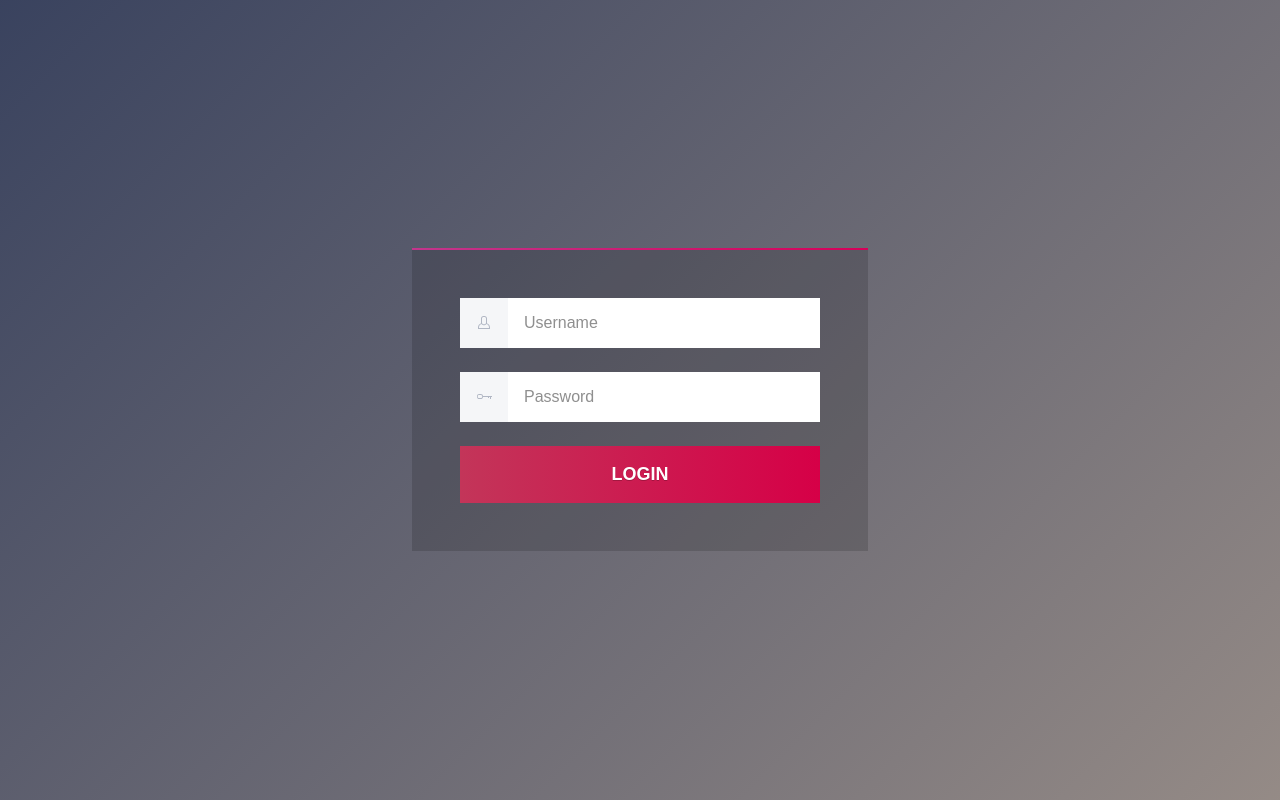
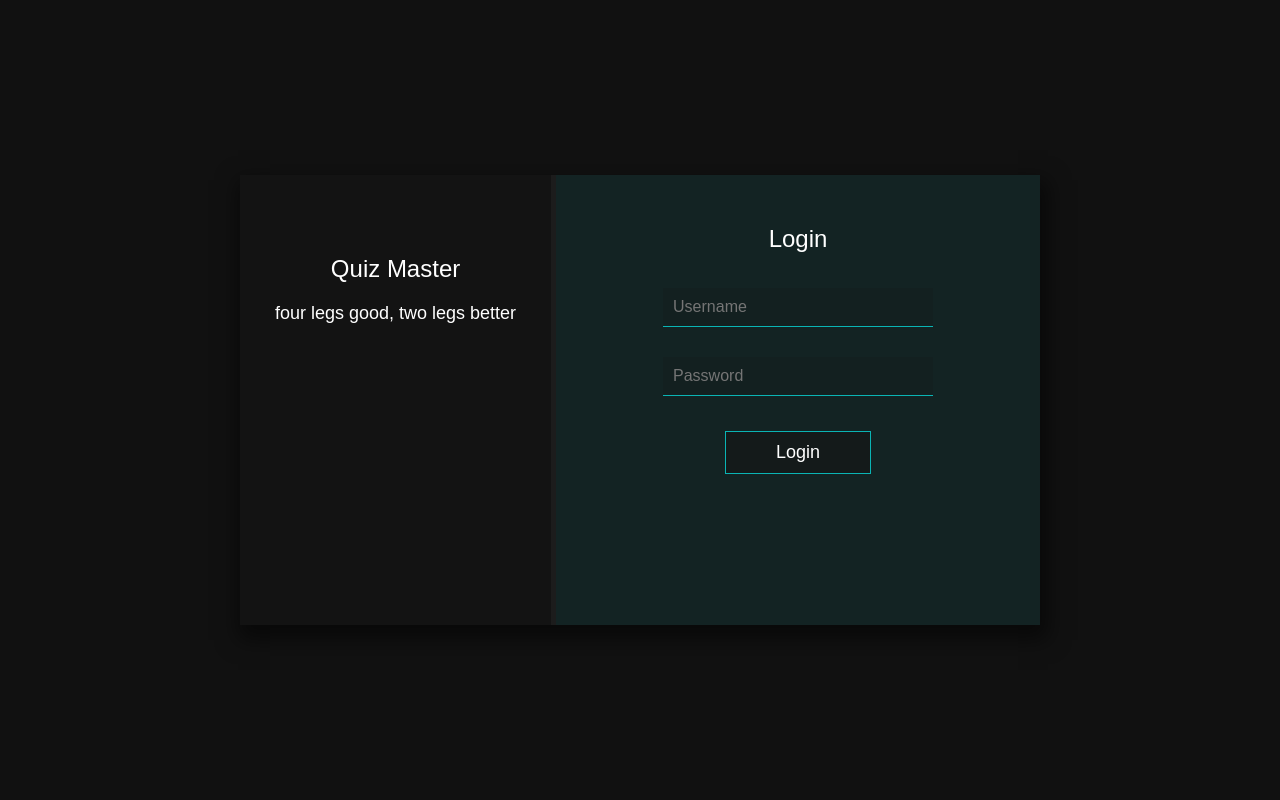
Before and after one commit to alivenotions/quiz-master, a React (Create React App) app: page /login in a window 1280 px wide. Built offline with nearby package versions, Linux system fonts and the light colour scheme.

Commit message:
feat(auth): redesign layout of login page with controlled form

```diff
--- a/src/components/authentication/Login.css
+++ /dev/null
@@ -1,23 +0,0 @@
-.login {
-  height: 100vh;
-  display: flex;
-  align-items: center;
-  justify-content: center;
-  flex-direction: column;
-  position: relative;
-  background: linear-gradient(
-    135deg,
-    rgba(36, 46, 77, 0.9),
-    rgba(137, 126, 121, 0.9)
-  );
-  font-family: 'Roboto', helvetica, arial, sans-serif;
-  font-size: 1.5em;
-}
-.login:before {
-  content: '';
-  position: absolute;
-  top: 0;
-  left: 0;
-  height: 100%;
-  width: 100%;
-}
--- a/src/components/authentication/Login.js
+++ b/src/components/authentication/Login.js
@@ -2,7 +2,6 @@ import React from 'react'
 import { Redirect } from 'react-router-dom'
 
 import LoginForm from './LoginForm'
-import './Login.css'
 
 class Login extends React.Component {
   state = {
@@ -20,9 +19,7 @@ class Login extends React.Component {
     return !!redirectToQuizManager ? (
       <Redirect to={'/QuizManager'} />
     ) : (
-      <div className="login">
-        <LoginForm submitForm={this.submitForm} />
-      </div>
+      <LoginForm submitForm={this.submitForm} />
     )
   }
 }
--- a/src/components/authentication/LoginForm.css
+++ b/src/components/authentication/LoginForm.css
@@ -1,95 +1,70 @@
-.login-form {
-  width: 100%;
-  padding: 2em;
-  position: relative;
-  background: rgba(0, 0, 0, 0.15);
-}
-.login-form:before {
-  content: '';
+.login-card {
   position: absolute;
-  top: -2px;
-  left: 0;
-  height: 2px;
-  width: 100%;
-  background: linear-gradient(to right, #c3358d, #d60059);
-}
-@media screen and (min-width: 600px) {
-  .login-form {
-    width: 50vw;
-    max-width: 15em;
-  }
+  top: 50%;
+  left: 50%;
+  transform: translate(-50%, -50%);
+  width: 800px;
+  height: 450px;
+  text-align: center;
+  display: flex;
+  color: white;
+  box-shadow: 3px 10px 20px 5px rgba(0, 0, 0, 0.5);
 }
 
-.flex-row {
-  display: flex;
-  margin-bottom: 1em;
+.info {
+  width: 45%;
+  background: rgba(20, 20, 20, 0.8);
+  padding: 30px 0;
+  border-right: 5px solid rgba(30, 30, 30, 0.8);
+}
+.info h2 {
+  padding-top: 30px;
+  font-weight: 300;
+}
+.info p {
+  font-size: 18px;
 }
 
-.lf--label {
-  width: 2em;
-  display: flex;
-  align-items: center;
-  justify-content: center;
-  background: #f5f6f8;
-  cursor: pointer;
+.login-form {
+  width: 70%;
+  padding: 30px 0;
+  background: rgba(20, 40, 40, 0.8);
+  transition: 0.2s;
+}
+.login-form h2 {
+  font-weight: 300;
 }
 
-.lf--input {
-  flex: 1;
-  padding: 1em;
-  border: 0;
-  color: #8f8f8f;
-  font-size: 1rem;
-}
-.lf--input:focus {
+.inputFields {
+  margin: 15px 0;
+  font-size: 16px;
+  padding: 10px;
+  width: 250px;
+  border: 1px solid #0ab4b4;
+  border-top: none;
+  border-left: none;
+  border-right: none;
+  background: rgba(20, 20, 20, 0.2);
+  color: white;
   outline: none;
-  transition: -webkit-transform 0.15s ease;
-  transition: transform 0.15s ease;
-  transition: transform 0.15s ease, -webkit-transform 0.15s ease;
-  -webkit-transform: scale(1.1);
-  transform: scale(1.1);
 }
 
-.lf--submit {
-  display: block;
-  padding: 1em;
-  width: 100%;
-  background: linear-gradient(to right, #c33559, #d60047);
-  border: 0;
-  color: #fff;
-  cursor: pointer;
-  font-size: 0.75em;
-  font-weight: 600;
-  text-shadow: 0 1px 0 rgba(0, 0, 0, 0.2);
-}
-.lf--submit:focus {
-  outline: none;
-  transition: -webkit-transform 0.15s ease;
-  transition: transform 0.15s ease;
-  transition: transform 0.15s ease, -webkit-transform 0.15s ease;
-  -webkit-transform: scale(1.1);
-  transform: scale(1.1);
+.noBullet {
+  list-style-type: none;
+  padding: 0;
 }
 
-.lf--forgot {
-  margin-top: 1em;
-  color: #d6006b;
-  font-size: 0.65em;
-  text-align: center;
+#login-btn {
+  border: 1px solid #0ab4b4;
+  background: rgba(20, 20, 20, 0.6);
+  font-size: 18px;
+  color: white;
+  margin-top: 20px;
+  padding: 10px 50px;
+  cursor: pointer;
+  transition: 0.4s;
 }
-
-::-webkit-input-placeholder {
-  color: #8f8f8f;
+#login-btn:hover {
+  background: rgba(20, 20, 20, 0.8);
+  padding: 10px 80px;
 }
-
-:-ms-input-placeholder {
-  color: #8f8f8f;
-}
-
-::-ms-input-placeholder {
-  color: #8f8f8f;
-}
-
-::placeholder {
-  color: #8f8f8f;
-}
--- a/src/components/authentication/LoginForm.js
+++ b/src/components/authentication/LoginForm.js
@@ -3,47 +3,62 @@ import React from 'react'
 import './LoginForm.css'
 
 class LoginForm extends React.Component {
+  state = {
+    username: '',
+    password: '',
+  }
+
+  handleInputChange = event => {
+    const { value, name } = event.target
+    this.setState({ [name]: value })
+  }
+
   render() {
     return (
+      <div className="login-card">
+        <div className="info">
+          <h2>Quiz Master</h2>
+          <p>four legs good, two legs better</p>
+        </div>
         <form className="login-form" onSubmit={this.props.submitForm}>
-        <div className="flex-row">
-          <label className="lf--label" htmlFor="username">
-            <svg x="0px" y="0px" width="12px" height="13px">
-              <path
-                fill="#B1B7C4"
-                d="M8.9,7.2C9,6.9,9,6.7,9,6.5v-4C9,1.1,7.9,0,6.5,0h-1C4.1,0,3,1.1,3,2.5v4c0,0.2,0,0.4,0.1,0.7 C1.3,7.8,0,9.5,0,11.5V13h12v-1.5C12,9.5,10.7,7.8,8.9,7.2z M4,2.5C4,1.7,4.7,1,5.5,1h1C7.3,1,8,1.7,8,2.5v4c0,0.2,0,0.4-0.1,0.6 l0.1,0L7.9,7.3C7.6,7.8,7.1,8.2,6.5,8.2h-1c-0.6,0-1.1-0.4-1.4-0.9L4.1,7.1l0.1,0C4,6.9,4,6.7,4,6.5V2.5z M11,12H1v-0.5 c0-1.6,1-2.9,2.4-3.4c0.5,0.7,1.2,1.1,2.1,1.1h1c0.8,0,1.6-0.4,2.1-1.1C10,8.5,11,9.9,11,11.5V12z"
-              />
-            </svg>
-          </label>
+          <h2>Login</h2>
+          <ul className="noBullet">
+            <li>
+              <label htmlFor="username" />
               <input
-            id="username"
-            className="lf--input"
+                type="text"
+                className="inputFields"
+                name="username"
                 placeholder="Username"
-            type="text"
+                value={this.state.username}
+                onChange={this.handleInputChange}
                 required
               />
-        </div>
-        <div className="flex-row">
-          <label className="lf--label" htmlFor="password">
-            <svg x="0px" y="0px" width="15px" height="5px">
-              <g>
-                <path
-                  fill="#B1B7C4"
-                  d="M6,2L6,2c0-1.1-1-2-2.1-2H2.1C1,0,0,0.9,0,2.1v0.8C0,4.1,1,5,2.1,5h1.7C5,5,6,4.1,6,2.9V3h5v1h1V3h1v2h1V3h1 V2H6z M5.1,2.9c0,0.7-0.6,1.2-1.3,1.2H2.1c-0.7,0-1.3-0.6-1.3-1.2V2.1c0-0.7,0.6-1.2,1.3-1.2h1.7c0.7,0,1.3,0.6,1.3,1.2V2.9z"
-                />
-              </g>
-            </svg>
-          </label>
+            </li>
+            <li>
+              <label htmlFor="password" />
               <input
-            id="password"
-            className="lf--input"
+                type="password"
+                className="inputFields"
+                name="password"
                 placeholder="Password"
-            type="password"
+                value={this.state.password}
+                onChange={this.handleInputChange}
                 required
               />
+            </li>
+            <li id="center-btn">
+              <input
+                type="submit"
+                id="login-btn"
+                name="login"
+                alt="Login"
+                value="Login"
+              />
+            </li>
+          </ul>
+        </form>
       </div>
-        <input className="lf--submit" type="submit" value="LOGIN" />
-      </form>
     )
   }
 }
--- a/src/index.css
+++ b/src/index.css
@@ -2,4 +2,5 @@ body {
   margin: 0;
   padding: 0;
   font-family: sans-serif;
+  background: #111;
 }
```
Lines whose indentation alone changed are shown as unchanged.
